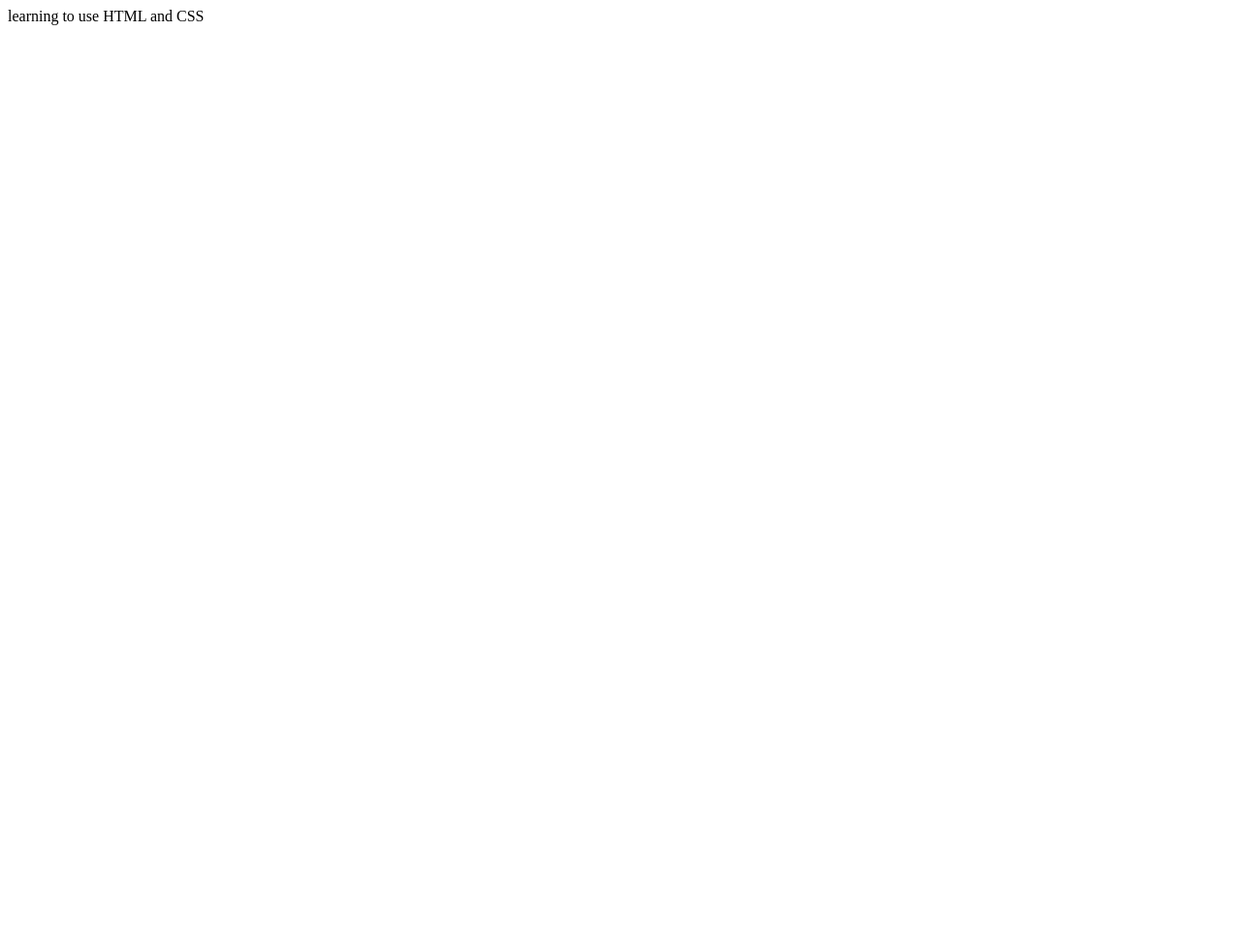
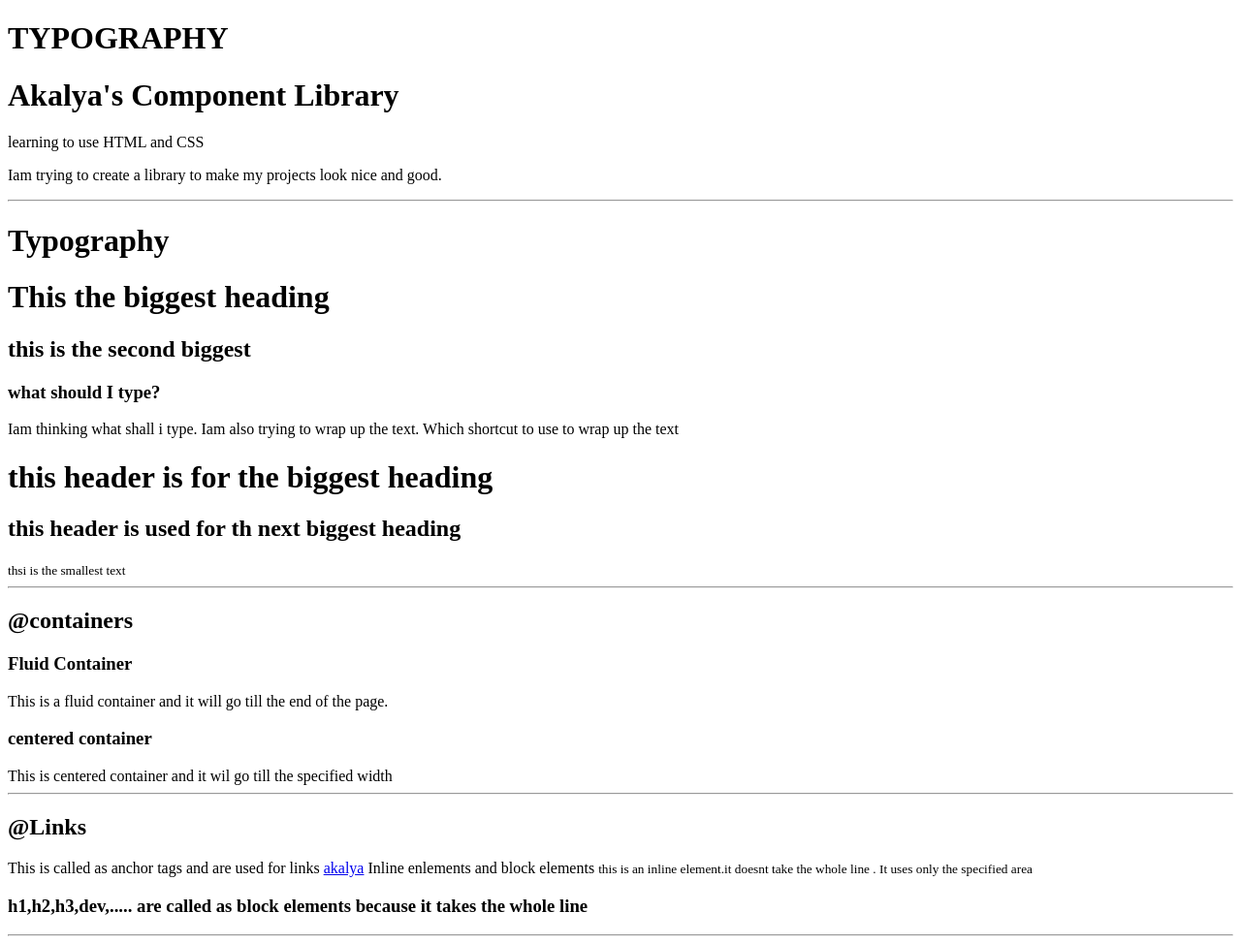
Before and after one commit to AkalyaKS/learn-component-library1, a plain HTML site: page index.html in a window 1280 px wide. Shown: the whole page at 97% size. Before the commit the page ends 800 px from the top, so only its background shows below. Drawn offline with Linux system fonts and the light colour scheme.

Commit message:
docs: updated important terminology
updated typography, containers, links, inline and block elements

```diff
--- a/index.html
+++ b/index.html
@@ -7,7 +7,34 @@
     <title>Component Library</title>
 </head>
 </body>
+<h1>TYPOGRAPHY</h1>
+<h1> Akalya's Component Library</h1>
 learning to use HTML and CSS
+<p>Iam trying to create a library to make my projects look nice and good. </p>
+<hr>
+<h1> Typography</h1>
+<h1>This the biggest heading</h1>
+    <h2> this is the second biggest</h2>
+        <h3>what should I type?</h3>
+        <p>Iam thinking what shall i type. Iam also trying to wrap up the text. Which shortcut to use to wrap up the text </p>
+        <H1>this header is for the biggest heading</H1>
+            <h2>this header is used for th next biggest heading</h2>
+        <small>thsi is the smallest text</small>
+        <hr>
+        <h2>@containers</h2>
+        <h3>Fluid Container</h3>
+        <div> This is a fluid container and it will go till the end of the page.</div>
+        <h3> centered container</h3>
+        <div>This is centered container and it wil go till the specified width</div>
+        <hr>
+        <h2>@Links</h2>
+        <a>This is called as anchor tags and are used for links</a>
+        <a href = https://www.google.com/>akalya</a>
+        <dev>Inline enlements and block elements</dev>
+        <small>this is an inline element.it doesnt take the whole line . It uses only the specified area</small>
+        <h3> h1,h2,h3,dev,..... are called as block elements because it takes the whole line</h3>
+        <hr>
+
 
 </body>
 </html>
```
